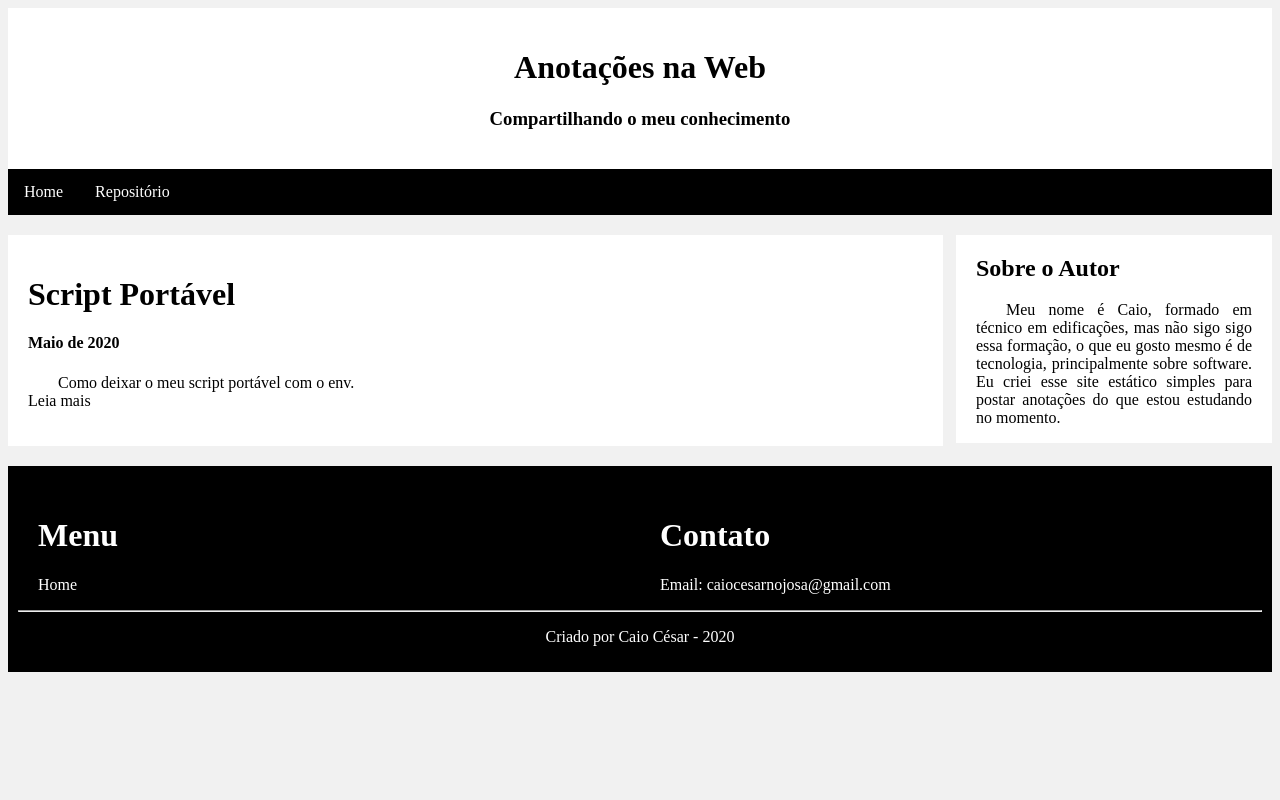
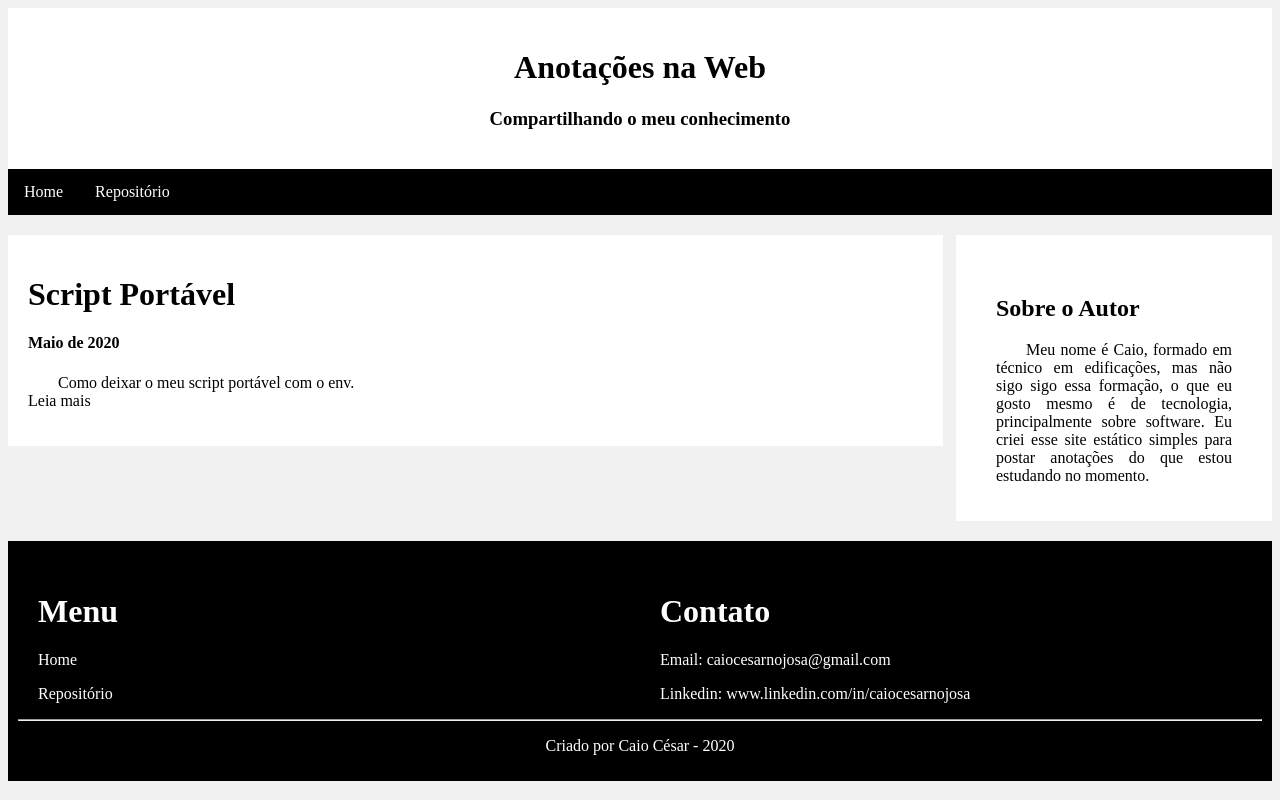
Before and after one commit to caio-cesar-nojosa/Anotacao_na_web, a plain HTML site: page index.html in a window 1280 px wide. Drawn offline with Linux system fonts and the light colour scheme.

Commit message:
Atualizei o rodapé
Acrecentei dados ao rodapé e corregir um erro de sintaxe de uma "class" no index.html

```diff
--- a/index.html
+++ b/index.html
@@ -33,7 +33,7 @@
     </div>
 
     <div class="colunaDireita">
-      <div class"publicacao">
+      <div class="publicacao">
         <h2> Sobre o Autor </h2>
         <p> Meu nome é Caio, formado em técnico em edificações, mas não sigo
             sigo essa formação, o que eu gosto mesmo é de tecnologia,
@@ -50,7 +50,8 @@
     <div class="colunaRodape">
       <footer>
         <h1>Menu</h1>
-        <a href="#">Home</a>
+        <p><a href="index.html">Home</a></p>
+        <p><a href="https://caio-cesar-nojosa.github.io/caiocesar.github.io/">Repositório</a></p>
       </footer>
     </div>
 
@@ -58,6 +59,7 @@
       <footer>
         <h1>Contato</h1>
         <p>Email: caiocesarnojosa@gmail.com</p>
+        <p>Linkedin: <a href="https://www.linkedin.com/in/caiocesarnojosa/">www.linkedin.com/in/caiocesarnojosa</a></p>
       <footer>
     </div>
     <hr>
```
Also changed, not shown: css/index.css (+4 -4 lines), postagens/shell_script/scriptportavel.html (+2 -1 lines).
